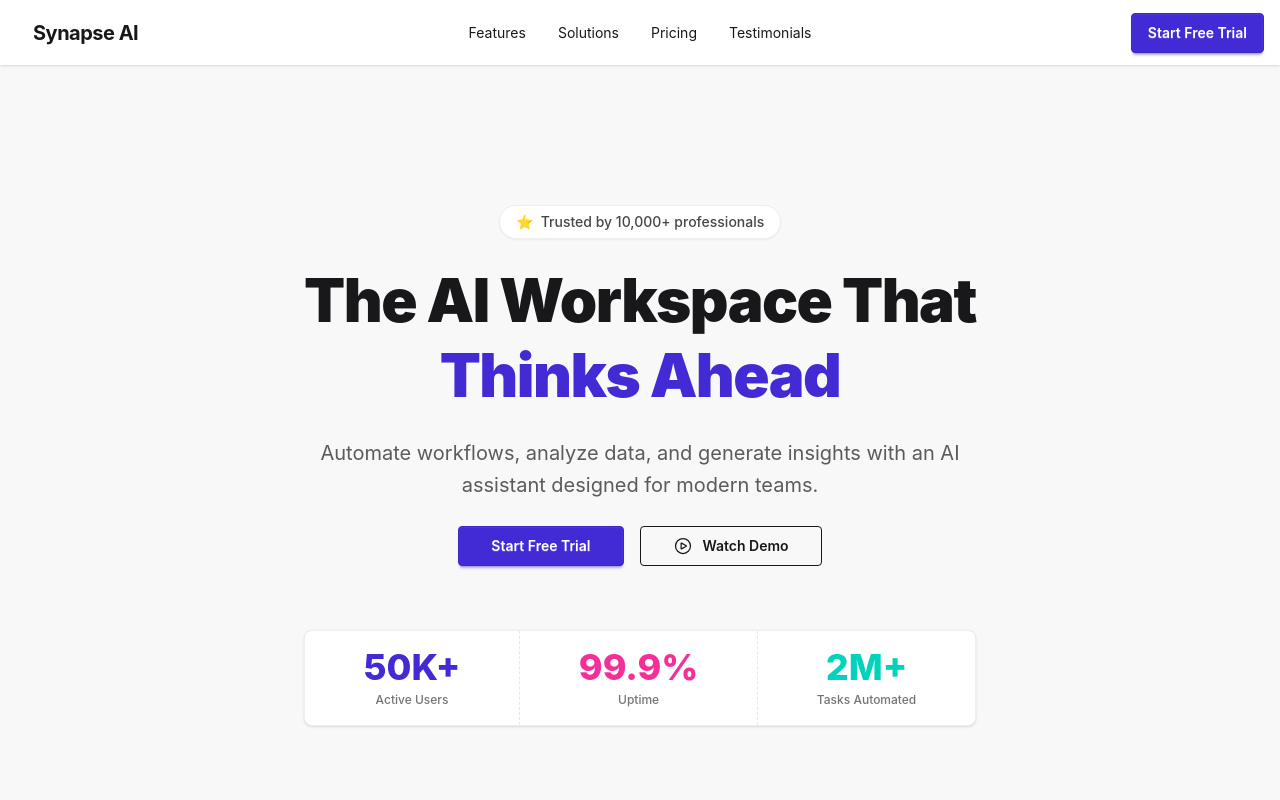
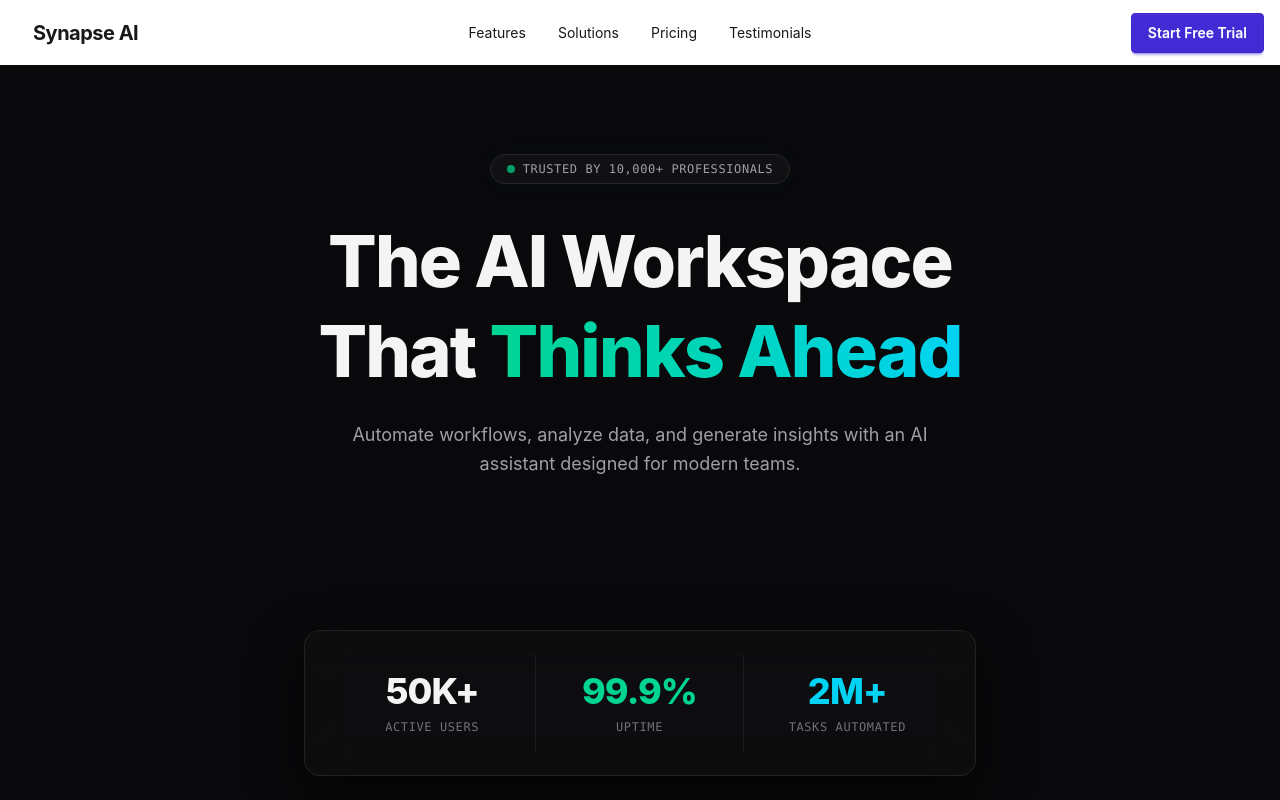
Before and after one commit to Zannatmawa/synapse-ai, a Next.js app: page / in a window 1280 px wide. Shown: the top 800 px of the page. Built offline with nearby package versions, Linux system fonts and the light colour scheme.

Commit message:
feat: add Hero section with GSAP animations and dependencies

```diff
--- a/app/components/sections/Hero.tsx
+++ b/app/components/sections/Hero.tsx
@@ -1,34 +1,132 @@
-import React from 'react'
+"use client"
+import { useGSAP } from '@gsap/react';
+import gsap from 'gsap';
+import { ScrollTrigger } from 'gsap/ScrollTrigger';
+import React, { useRef } from 'react'
 
+gsap.registerPlugin(ScrollTrigger);
 const HeroSection = () => {
+    const container = useRef(null);
+    // GSAP Animations
+    useGSAP(() => {
+        gsap.from(".hero-title", {
+            y: 100,
+            opacity: 0,
+            duration: 1,
+            ease: "power4.out"
+        });
+        gsap.from(".hero-text", {
+            y: 50,
+            opacity: 0,
+            duration: 1,
+            delay: 0.5,
+        });
+        gsap.from(".hero-btn", {
+            scale: 0.8,
+            opacity: 0,
+            duration: 0.8,
+            delay: 0.6,
+            overwrite: "auto",
+        });
+
+        gsap.from(".reveal-text", {
+            yPercent: 100,
+            opacity: 0,
+            duration: 1.2,
+            ease: "power4.out",
+        });
+        gsap.from(".stats-card", {
+            y: 100,
+            opacity: 0,
+            stagger: 0.2,
+
+            scrollTrigger: {
+                trigger: ".stats-card",
+                start: "top 90%",
+            },
+        });
+    }, { scope: container });
+
+
     return (
-        <div className="flex flex-col min-h-screen bg-base-100">
-            {/* 2. HERO SECTION */}
-            <div className="hero bg-base-200 flex-grow flex items-center justify-center py-16 px-4">
-                <div className="hero-content text-center">
+        // <div ref={container} className="flex flex-col min-h-screen bg-base-100">
+        //     <div className="hero bg-base-200 flex-grow flex items-center justify-center py-16 px-4">
+        //         <div className="hero-content text-center">
+        //             <div className="max-w-3xl flex flex-col items-center">
+
+        //                 {/* Trust Indicator */}
+        //                 <div className="reveal-text inline-flex items-center gap-2 bg-base-100 border border-base-300 text-sm font-medium px-4 py-1.5 rounded-full mb-6 shadow-xs">
+        //                     <span>⭐</span>
+        //                     <span className=" text-base-content/80">Trusted by 10,000+ professionals</span>
+        //                 </div>
+
+        //                 {/* Headline */}
+        //                 <h1 className="hero-title text-4xl md:text-6xl font-black tracking-tight text-base-content leading-tight">
+        //                     The AI Workspace That <span className="text-primary">Thinks Ahead</span>
+        //                 </h1>
+
+        //                 {/* Subheadline */}
+        //                 <p className="hero-text py-6 text-lg md:text-xl text-base-content/70 max-w-2xl leading-relaxed">
+        //                     Automate workflows, analyze data, and generate insights with an AI assistant designed for modern teams.
+        //                 </p>
+
+        //                 {/* Call To Action Buttons */}
+        //                 <div className="flex flex-col sm:flex-row gap-4 w-full sm:w-auto justify-center mb-16">
+        //                     <button className="hero-btn btn btn-primary text-white px-8">Start Free Trial</button>
+        //                     <button className="hero-btn btn btn-outline px-8">
+        //                         <svg xmlns="http://www.w3.org/2000/svg" fill="none" viewBox="0 0 24 24" strokeWidth={1.5} stroke="currentColor" className="w-5 h-5 mr-1">
+        //                             <path strokeLinecap="round" strokeLinejoin="round" d="M21 12a9 9 0 1 1-18 0 9 9 0 0 1 18 0Z" />
+        //                             <path strokeLinecap="round" strokeLinejoin="round" d="M15.91 11.672a.375.375 0 0 1 0 .656l-5.603 3.113a.375.375 0 0 1-.557-.328V8.887c0-.286.307-.466.557-.327l5.603 3.112Z" />
+        //                         </svg>
+        //                         Watch Demo
+        //                     </button>
+        //                 </div>
+
+        //                 {/* Stats Section */}
+        //                 <div className="stats-card stats stats-vertical sm:stats-horizontal shadow-sm bg-base-100 w-full max-w-2xl border border-base-300">
+        //                     <div className="stat">
+        //                         <div className="stat-value text-primary text-3xl md:text-4xl">50K+</div>
+        //                         <div className="stat-title font-medium mt-1 text-base-content/60">Active Users</div>
+        //                     </div>
+
+        //                     <div className="stat">
+        //                         <div className="stat-value text-secondary text-3xl md:text-4xl">99.9%</div>
+        //                         <div className="stat-title font-medium mt-1 text-base-content/60">Uptime</div>
+        //                     </div>
+
+        //                     <div className="stat">
+        //                         <div className="stat-value text-accent text-3xl md:text-4xl">2M+</div>
+        //                         <div className="stat-title font-medium mt-1 text-base-content/60">Tasks Automated</div>
+        //                     </div>
+        //                 </div>
+
+        //             </div>
+        //         </div>
+        //     </div>
+        // </div>
+        <div ref={container} className="relative flex flex-col min-h-screen bg-zinc-950 overflow-hidden text-zinc-300">
+            <div className="flex-grow flex items-center justify-center py-20 px-4 relative z-10">
+                <div className="text-center">
                     <div className="max-w-3xl flex flex-col items-center">
-
-                        {/* Trust Indicator */}
-                        <div className="inline-flex items-center gap-2 bg-base-100 border border-base-300 text-sm font-medium px-4 py-1.5 rounded-full mb-6 shadow-xs">
-                            <span>⭐</span>
-                            <span className="text-base-content/80">Trusted by 10,000+ professionals</span>
+                        <div className="reveal-text inline-flex items-center gap-2 bg-zinc-900/60 backdrop-blur-md border border-zinc-800 text-xs font-mono tracking-wider uppercase px-4 py-1.5 rounded-full mb-8 shadow-[0_0_15px_rgba(16,185,129,0.05)]">
+                            <span className="w-2 h-2 rounded-full bg-emerald-500 animate-pulse"></span>
+                            <span className="text-zinc-400">Trusted by 10,000+ professionals</span>
                         </div>
 
-                        {/* Headline */}
-                        <h1 className="text-4xl md:text-6xl font-black tracking-tight text-base-content leading-tight">
-                            The AI Workspace That <span className="text-primary">Thinks Ahead</span>
+                        <h1 className="hero-title text-4xl md:text-7xl font-extrabold tracking-tight text-zinc-100 leading-tight">
+                            The AI Workspace That <span className="text-transparent bg-clip-text bg-gradient-to-r from-emerald-400 via-teal-400 to-cyan-400">Thinks Ahead</span>
                         </h1>
 
-                        {/* Subheadline */}
-                        <p className="py-6 text-lg md:text-xl text-base-content/70 max-w-2xl leading-relaxed">
+                        <p className="hero-text py-6 text-base md:text-lg text-zinc-400 max-w-xl leading-relaxed font-normal">
                             Automate workflows, analyze data, and generate insights with an AI assistant designed for modern teams.
                         </p>
 
-                        {/* Call To Action Buttons */}
-                        <div className="flex flex-col sm:flex-row gap-4 w-full sm:w-auto justify-center mb-16">
-                            <button className="btn btn-primary text-white px-8">Start Free Trial</button>
-                            <button className="btn btn-outline px-8">
-                                <svg xmlns="http://www.w3.org/2000/svg" fill="none" viewBox="0 0 24 24" strokeWidth={1.5} stroke="currentColor" className="w-5 h-5 mr-1">
+                        <div className="flex flex-col sm:flex-row gap-4 w-full sm:w-auto justify-center mb-20">
+                            <button className="hero-btn h-12 px-8 rounded-xl font-medium text-zinc-950 bg-emerald-400 hover:bg-emerald-300 transition-all duration-300 shadow-[0_0_30px_rgba(16,185,129,0.25)] hover:shadow-[0_0_35px_rgba(16,185,129,0.4)] tracking-wide">
+                                Start Free Trial
+                            </button>
+                            <button className="hero-btn h-12 px-8 rounded-xl font-medium bg-zinc-900/80 border border-zinc-800 hover:border-zinc-700 hover:bg-zinc-800 text-zinc-200 transition-all duration-300 backdrop-blur-md flex items-center justify-center gap-2">
+                                <svg xmlns="http://www.w3.org/2000/svg" fill="none" viewBox="0 0 24 24" strokeWidth={1.5} stroke="currentColor" className="w-5 h-5 text-zinc-400">
                                     <path strokeLinecap="round" strokeLinejoin="round" d="M21 12a9 9 0 1 1-18 0 9 9 0 0 1 18 0Z" />
                                     <path strokeLinecap="round" strokeLinejoin="round" d="M15.91 11.672a.375.375 0 0 1 0 .656l-5.603 3.113a.375.375 0 0 1-.557-.328V8.887c0-.286.307-.466.557-.327l5.603 3.112Z" />
                                 </svg>
@@ -36,21 +134,20 @@
                             </button>
                         </div>
 
-                        {/* Stats Section */}
-                        <div className="stats stats-vertical sm:stats-horizontal shadow-sm bg-base-100 w-full max-w-2xl border border-base-300">
-                            <div className="stat">
-                                <div className="stat-value text-primary text-3xl md:text-4xl">50K+</div>
-                                <div className="stat-title font-medium mt-1 text-base-content/60">Active Users</div>
+                        <div className="stats-card grid grid-cols-1 sm:grid-cols-3 divide-y sm:divide-y-0 sm:divide-x divide-zinc-800/60 bg-zinc-900/30 backdrop-blur-xl w-full max-w-2xl border border-zinc-800/80 rounded-2xl p-6 shadow-[0_20px_50px_rgba(0,0,0,0.5)]">
+                            <div className="flex flex-col items-center justify-center p-4">
+                                <div className="stat-value text-zinc-100 font-extrabold text-3xl md:text-4xl tracking-tight">50K+</div>
+                                <div className="stat-title font-mono text-xs tracking-wider uppercase mt-2 text-zinc-500">Active Users</div>
                             </div>
 
-                            <div className="stat">
-                                <div className="stat-value text-secondary text-3xl md:text-4xl">99.9%</div>
-                                <div className="stat-title font-medium mt-1 text-base-content/60">Uptime</div>
+                            <div className="flex flex-col items-center justify-center p-4">
+                                <div className="stat-value text-emerald-400 font-extrabold text-3xl md:text-4xl tracking-tight">99.9%</div>
+                                <div className="stat-title font-mono text-xs tracking-wider uppercase mt-2 text-zinc-500">Uptime</div>
                             </div>
 
-                            <div className="stat">
-                                <div className="stat-value text-accent text-3xl md:text-4xl">2M+</div>
-                                <div className="stat-title font-medium mt-1 text-base-content/60">Tasks Automated</div>
+                            <div className="flex flex-col items-center justify-center p-4">
+                                <div className="stat-value text-cyan-400 font-extrabold text-3xl md:text-4xl tracking-tight">2M+</div>
+                                <div className="stat-title font-mono text-xs tracking-wider uppercase mt-2 text-zinc-500">Tasks Automated</div>
                             </div>
                         </div>
 
--- a/package.json
+++ b/package.json
@@ -9,6 +9,7 @@
     "lint": "eslint"
   },
   "dependencies": {
+    "@gsap/react": "^2.1.2",
     "gsap": "^3.15.0",
     "next": "16.2.9",
     "react": "19.2.4",
```
Also changed, not shown: 1 other file (tests, documents, lock files or other folders).
